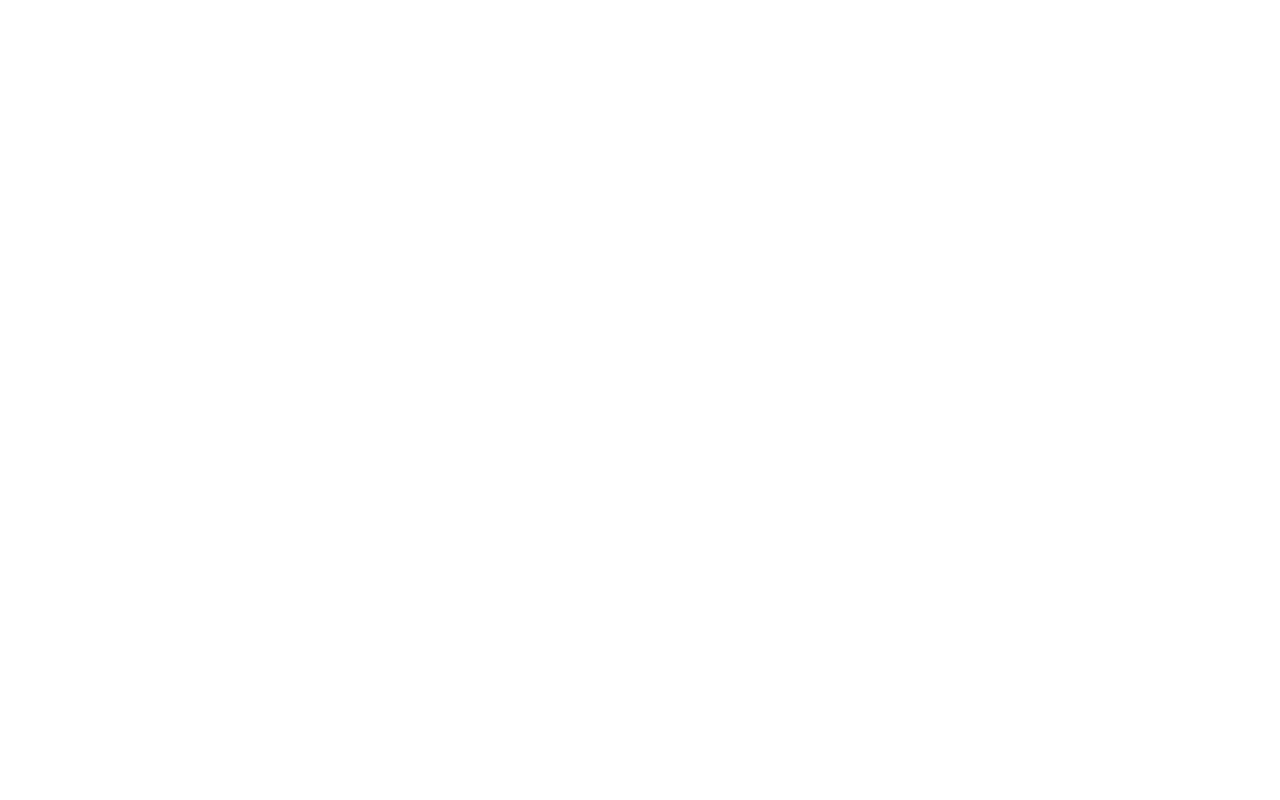
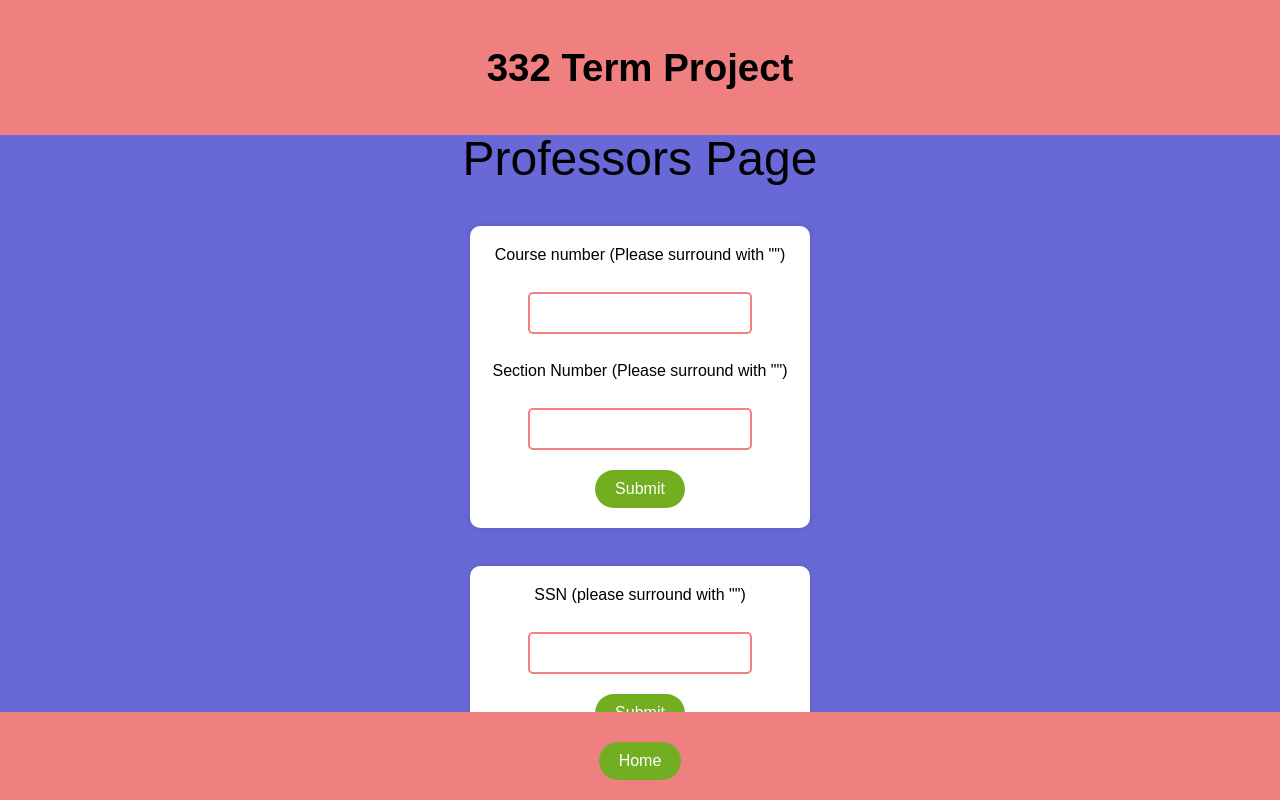
Before and after one commit to chrisward62/Frontend-for-332-Project, a plain HTML site: page professor.html in a window 1280 px wide. Drawn offline with Linux system fonts and the light colour scheme.

Commit message:
second commit

```diff
--- a/index.css
+++ b/index.css
@@ -55,3 +55,28 @@ main p {
     justify-content: center;
     width: 100%;
 }
+
+.home-button {
+    display: flex;
+    justify-content: center;
+    width: 100%;
+    padding: 20px 0;
+    background-color: lightcoral;
+    position: absolute;
+    bottom: 0;
+}
+
+#homeButton:hover {
+    background: #5a8e17;
+}
+
+#homeButton {
+    margin-top: 10px;
+    padding: 10px 20px;
+    font-size: 1em;
+    border-radius: 25px;
+    background: #73AD21;
+    color: white;
+    border: none;
+    cursor: pointer;
+}
--- a/professor.css
+++ b/professor.css
@@ -0,0 +1,100 @@
+body {
+    background-color: rgb(104, 104, 216);
+    display: flex;
+    flex-direction: column;
+    justify-content: space-between;
+    height: 100vh;
+    margin: 0;
+    font-family: Arial, sans-serif;
+}
+
+header {
+    width: 100%;
+    background-color: lightcoral;
+    text-align: center;
+    padding: 20px 0;
+    position: absolute;
+    top: 0;
+    font-family: Copperplate, Papyrus, fantasy;
+    font-size: 120%;
+}
+
+.container {
+    display: flex;
+    flex-direction: column;
+    align-items: center;
+    justify-content: center;
+    flex-grow: 1;
+    margin-top: 80px;
+}
+
+main {
+    display: flex;
+    flex-direction: column;
+    align-items: center;
+}
+
+main p {
+    font-size: 1.2em;
+    margin: 20px 0;
+    text-align: center;
+    font-family: Copperplate, Papyrus, fantasy;
+    font-size: 300%;
+}
+
+.input-group {
+    display: flex;
+    flex-direction: column;
+    align-items: center;
+    background-color: white;
+    padding: 20px;
+    border-radius: 10px;
+    box-shadow: 0 0 10px rgba(0, 0, 0, 0.1);
+    margin-top: 20px; /* Add margin between input groups */
+    width: 300px;
+}
+
+.input-group label {
+    margin-bottom: 10px;
+    font-size: 1em;
+}
+
+.input-group input {
+    padding: 10px;
+    border: 2px solid lightcoral;
+    border-radius: 5px;
+    margin-bottom: 10px;
+    font-size: 1em;
+    width: 200px;
+}
+
+#submitButton, #submitSSNButton, #homeButton {
+    margin-top: 10px;
+    padding: 10px 20px;
+    font-size: 1em;
+    border-radius: 25px;
+    background: #73AD21;
+    color: white;
+    border: none;
+    cursor: pointer;
+}
+
+#submitButton:hover, #submitSSNButton:hover, #homeButton:hover {
+    background: #5a8e17;
+}
+
+.buttons {
+    display: flex;
+    justify-content: center;
+    width: 100%;
+}
+
+.home-button {
+    display: flex;
+    justify-content: center;
+    width: 100%;
+    padding: 20px 0;
+    background-color: lightcoral;
+    position: absolute;
+    bottom: 0;
+}
--- a/professor.html
+++ b/professor.html
@@ -0,0 +1,40 @@
+<!DOCTYPE html>
+<html lang="en">
+<head>
+    <meta charset="UTF-8">
+    <meta name="viewport" content="width=device-width, initial-scale=1.0">
+    <title>Project</title>
+    <link rel="stylesheet" href="professor.css">
+</head>
+<body>
+    <header>
+        <h1>332 Term Project</h1>
+    </header>
+    <div class="container">
+        <main>
+            <p>Professors Page</p>
+            <div class="input-group">
+                <label for="courseNumber">Course number (Please surround with "")</label>
+                <br>
+                <input type="text" id="courseNumber" name="courseNumber">
+                <br>
+                <label for="sectionNumber">Section Number (Please surround with "")</label>
+                <br>
+                <input type="text" id="sectionNumber" name="sectionNumber">
+                <button id="submitButton">Submit</button>
+            </div>
+            <br>
+            <div class="input-group">
+                <label for="ssn">SSN (please surround with "")</label>
+                <br>
+                <input type="text" id="ssn" name="ssn">
+                <button id="submitSSNButton">Submit</button>
+            </div>
+        </main>
+    </div>
+    <br>
+    <div class="home-button">
+        <a href="index.html"><button id="homeButton">Home</button><a/>
+    </div>
+</body>
+</html>
```
Also changed, not shown: index.html (+3 -0 lines).
